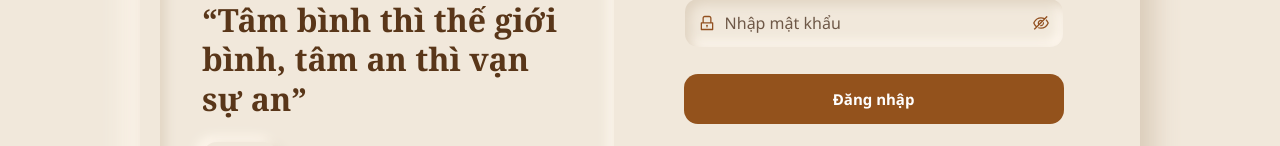
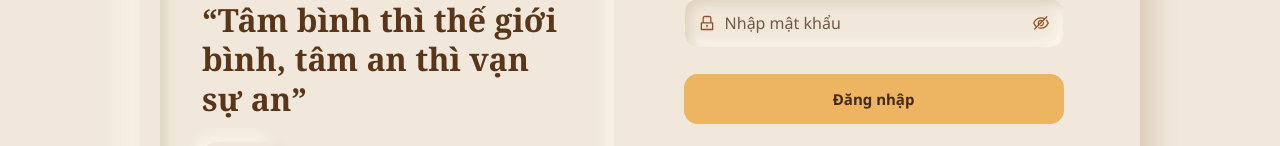
Before and after one commit to nhanhdo/pagoda-fe, a React (Vite) app: page /login in a window 1280 px wide. Shown: the part 488-634 px from the top of the page. Built offline with nearby package versions, Linux system fonts and the light colour scheme; no server answers.

Commit message:
update ui/ux v2

```diff
--- a/src/index.css
+++ b/src/index.css
@@ -1169,7 +1169,9 @@ body {
   --ui-enter: 320ms;
   --ui-ease: cubic-bezier(.22, 1, .36, 1);
   --ui-primary: #93521c;
-  --ui-primary-hover: #793f16;
+  --ui-button-fill: #edb461;
+  --ui-button-hover: #e3a34b;
+  --ui-button-ink: #422a17;
   --ui-focus: #8b501e;
   --ui-surface: #fffdf9;
 }
@@ -1255,10 +1257,13 @@ body {
 .ant-btn-primary:not(:disabled):not(.ant-btn-dangerous),
 .ant-btn-primary:not(:disabled):not(.ant-btn-dangerous):hover,
 :is(.pp-hero__btn,.bf-hero__btn,.tr-hero__btn,.um-hero__btn,.dept-add-btn,.dn-btn,.rd-btn,.fin-btn,.cer-btn,.dc-agenda__add,.news-add-btn,.glow-btn).ant-btn-primary:not(:disabled):is(:hover,:focus-visible) {
-  background: var(--ui-primary) !important; border-color: transparent; color: #fff;
+  background: var(--ui-button-fill) !important; border-color: transparent; color: var(--ui-button-ink);
   box-shadow: none; animation: none; transform: none;
 }
-.ant-btn-primary:not(:disabled):not(.ant-btn-dangerous):hover { background: var(--ui-primary-hover) !important; }
+.ant-btn-primary:not(:disabled):not(.ant-btn-dangerous):hover,
+:is(.pp-hero__btn,.bf-hero__btn,.tr-hero__btn,.um-hero__btn,.dept-add-btn,.dn-btn,.rd-btn,.fin-btn,.cer-btn,.dc-agenda__add,.news-add-btn,.glow-btn).ant-btn-primary:not(:disabled):hover {
+  background: var(--ui-button-hover) !important;
+}
 .app-shell :is(.ant-btn,.sb-item,.hdr-toggle,.hdr-icon-btn):active:not(:disabled) { transform: scale(.97); }
 .app-shell :is(.ant-btn,.hdr-toggle,.hdr-icon-btn) {
   transition: color var(--ui-fast), background-color var(--ui-fast), border-color var(--ui-fast), transform var(--ui-fast);
@@ -1278,7 +1283,6 @@ body {
 .app-route :is(.dept-grid > *, .news-feed-content .post-card, .cmt-thread, .dc-agenda__list > li) { animation: none; }
 .m-fade-in, .dc-root, .comment-section { animation-duration: var(--ui-state); }
 
-.lg-root .lg-btn.ant-btn { background: var(--ui-primary) !important; box-shadow: none; }
 .not-found { height: 100dvh; overflow-y: auto; background: #f9f2e7; }
 .not-found__body { animation: m-rise var(--ui-enter) var(--ui-ease) backwards; }
 
--- a/src/pages/Home/HomePage.jsx
+++ b/src/pages/Home/HomePage.jsx
@@ -532,9 +532,9 @@ const CSS = `
   .hp__lead{margin:0;max-width:460px;font-size:clamp(14px,1.25vw,17px);line-height:1.7;color:#7a604c;animation:hpRise .6s ease both .25s}
   .hp__actions{display:flex;align-items:center;gap:14px;flex-wrap:wrap;margin-top:clamp(22px,3.5vh,34px);animation:hpRise .6s ease both .35s}
   .hp__cta{display:inline-flex;align-items:center;gap:10px;height:54px;padding:0 32px;border:none;border-radius:999px;cursor:pointer;
-    background:var(--ui-primary);color:#fff;font-size:15px;font-weight:800;letter-spacing:.06em;
+    background:var(--ui-button-fill);color:var(--ui-button-ink);font-size:15px;font-weight:800;letter-spacing:.06em;
     box-shadow:0 14px 30px rgba(176,106,36,.32);transition:transform .2s ease,box-shadow .2s ease,filter .2s ease}
-  .hp__cta:hover{transform:translateY(-2px);filter:brightness(1.05);box-shadow:0 18px 36px rgba(176,106,36,.4)}
+  .hp__cta:hover{background:var(--ui-button-hover);transform:translateY(-2px);filter:brightness(1.05);box-shadow:0 18px 36px rgba(176,106,36,.4)}
   .hp__cta:focus-visible{outline:3px solid #6b3410;outline-offset:4px}
   .hp__cta .anticon{font-size:16px;transition:transform .2s ease}
   .hp__cta:hover .anticon{transform:translateX(3px)}
--- a/src/pages/Login/Login.css
+++ b/src/pages/Login/Login.css
@@ -326,16 +326,8 @@
   height: 50px;
   border: 0;
   border-radius: 14px;
-  background: linear-gradient(145deg, #a96130, #8b481f);
-  color: #fff;
   font-size: 15px;
   font-weight: 700;
-  box-shadow: 6px 6px 14px #d1bba3, -6px -6px 14px #fff8ef;
-}
-
-.lg-root .lg-btn.ant-btn:not(:disabled):hover {
-  background: #8b481f;
-  color: #fff;
 }
 
 .lg-root .lg-btn.ant-btn:not(:disabled):active {
--- a/src/pages/Personnel/PersonnelList.css
+++ b/src/pages/Personnel/PersonnelList.css
@@ -30,12 +30,9 @@
   min-height: 40px;
   padding-inline: 15px;
   border-radius: 9px;
-  background: var(--personnel-accent);
-  border-color: var(--personnel-accent);
   box-shadow: none;
   font-weight: 650;
 }
-.personnel-page .personnel-primary.ant-btn:hover { background: #783f12 !important; border-color: #783f12; }
 .personnel-surface { min-width: 0; background: var(--color-surface); border: 1px solid var(--color-border); border-radius: var(--radius-card); }
 .personnel-toolbar {
   display: flex;
```
